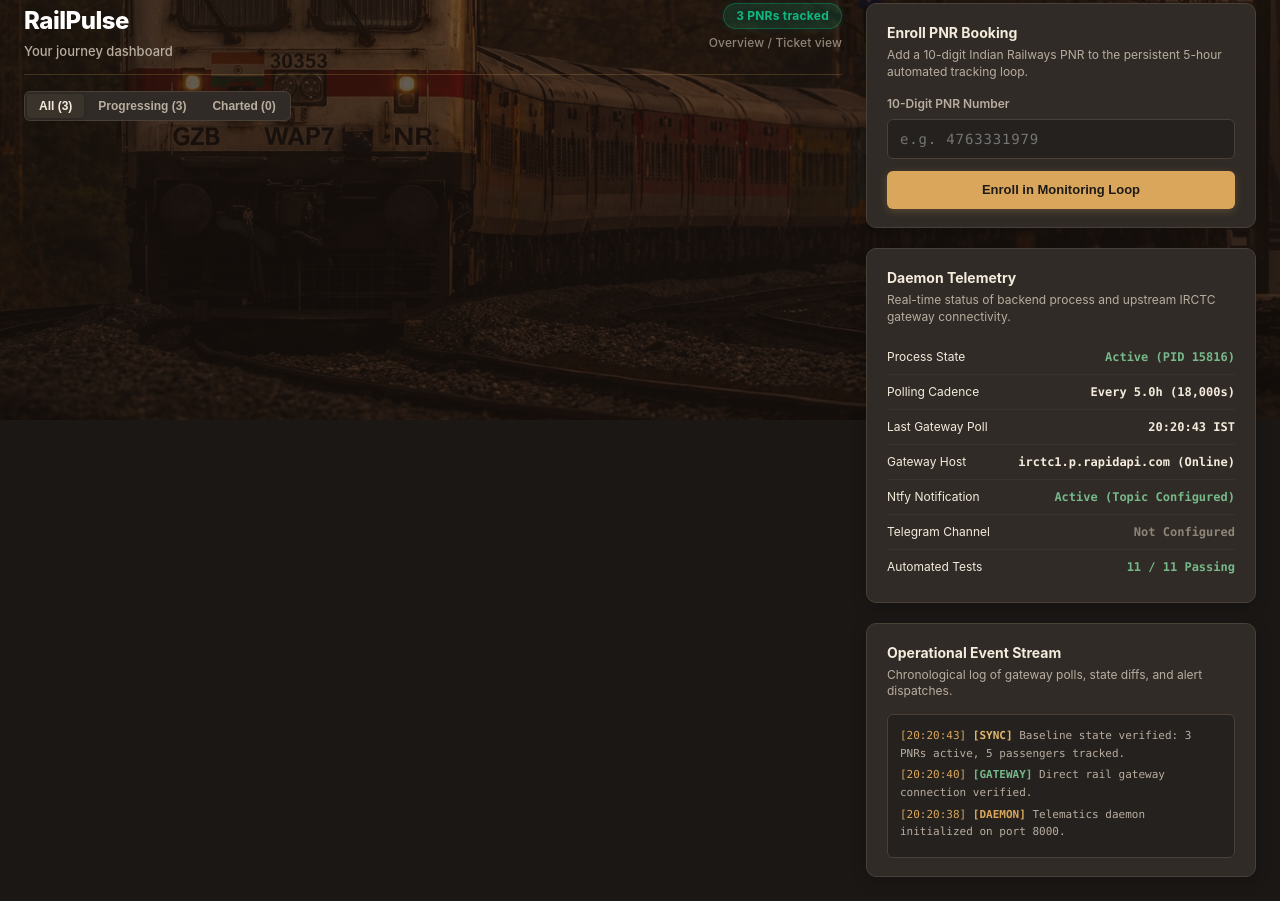
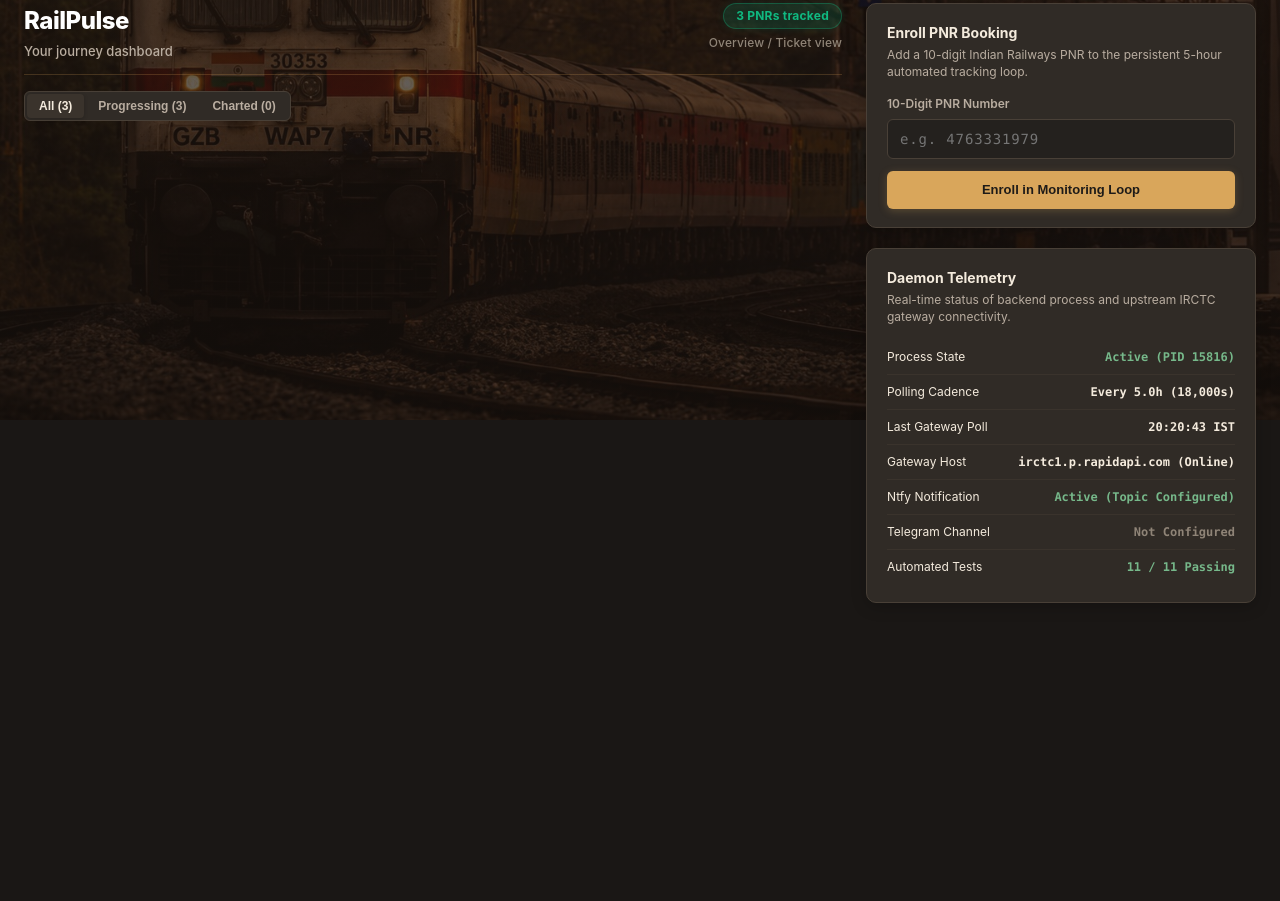
Before and after one commit to imshivanshutiwari/irctc-pnr-notifier, a plain HTML site: page static/index.html in a window 1280 px wide. Shown: the part 380-1281 px from the top of the page. After the commit the page ends 1007 px from the top, so only its background shows below. Drawn offline with Linux system fonts and the light colour scheme; no server answers; a web font is replaced by a local one.

Commit message:
chore(ui): remove Operational Event Stream widget from dashboard sidebar

```diff
--- a/static/index.html
+++ b/static/index.html
@@ -2036,23 +2036,6 @@
           </table>
         </div>
 
-        <!-- Operational Event Stream -->
-        <div class="panel animate-entrance delay-7">
-          <h3 class="panel-title">Operational Event Stream</h3>
-          <p class="panel-desc">Chronological log of gateway polls, state diffs, and alert dispatches.</p>
-          <div class="log-stream" id="log-stream" role="log" aria-live="polite">
-            <div class="log-entry">
-              <span class="log-time">[20:20:43]</span> <span class="log-category cat-sync">[SYNC]</span> Baseline state verified: 3 PNRs active, 5 passengers tracked.
-            </div>
-            <div class="log-entry">
-              <span class="log-time">[20:20:40]</span> <span class="log-category cat-gateway">[GATEWAY]</span> Direct rail gateway connection verified.
-            </div>
-            <div class="log-entry">
-              <span class="log-time">[20:20:38]</span> <span class="log-category cat-daemon">[DAEMON]</span> Telematics daemon initialized on port 8000.
-            </div>
-          </div>
-        </div>
-
       </aside>
     </div>
 
@@ -2174,9 +2157,10 @@
     setInterval(updateCountdown, 1000);
 
 
-    // Append to Event Stream with slide-down animation and scroll preservation
+    // Append to Event Stream (gracefully no-op if widget is removed)
     function logEvent(category, message, catClass) {
       const stream = document.getElementById('log-stream');
+      if (!stream) return;
       const now = new Date();
       const timeOpts = { timeZone: 'Asia/Kolkata', hour: '2-digit', minute: '2-digit', second: '2-digit', hour12: false };
       const ts = `[${new Intl.DateTimeFormat('en-IN', timeOpts).format(now)}]`;
```
